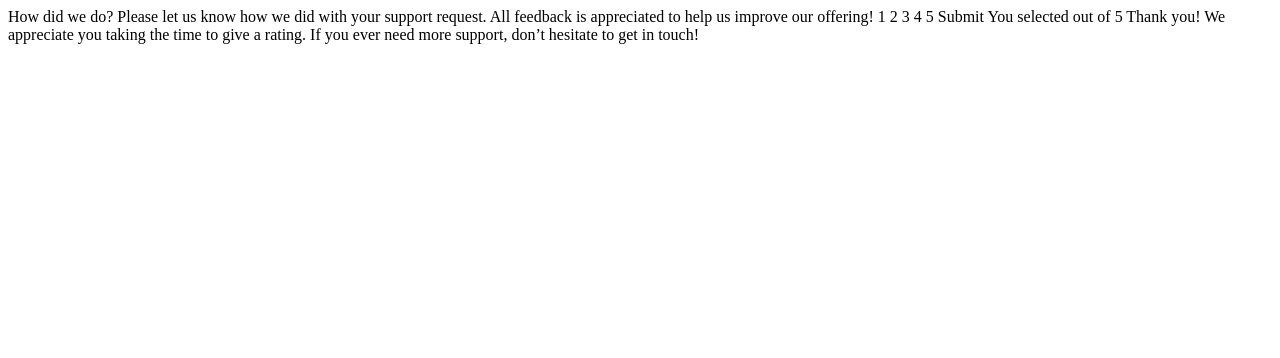
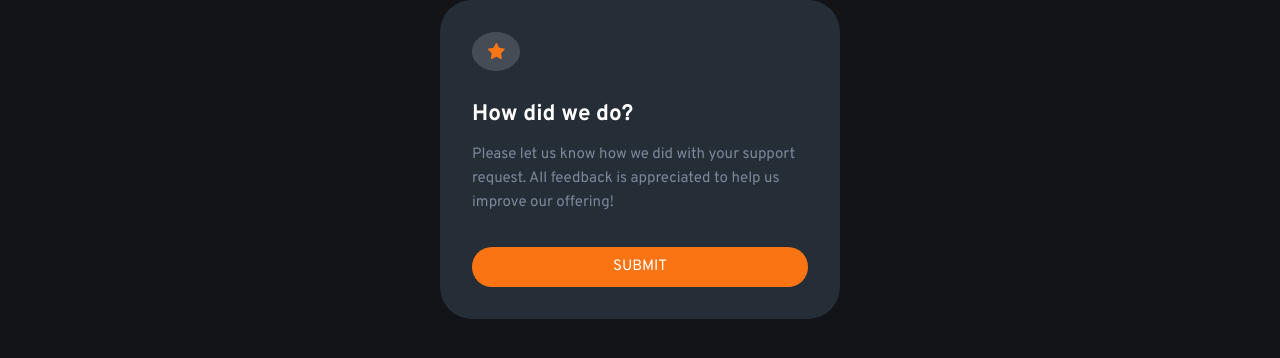
Before and after one commit to ramyilcodes/fem-interactive-rating-component, a plain HTML site: page index.html in a window 1280 px wide. Drawn offline with Linux system fonts and the light colour scheme.

Commit message:
added styles

```diff
--- a/index.html
+++ b/index.html
@@ -6,32 +6,54 @@
 
   <link rel="icon" type="image/png" sizes="32x32" href="./images/favicon-32x32.png">
 
+  <link rel="preconnect" href="https://fonts.googleapis.com">
+  <link rel="preconnect" href="https://fonts.gstatic.com" crossorigin>
+  <link href="https://fonts.googleapis.com/css2?family=Overpass:ital,wght@0,100..900;1,100..900&display=swap"
+    rel="stylesheet">
+
+  <link rel="stylesheet" href="style.css">
+
   <title>Ramnan Ramyil | Interactive rating component</title>
 
 </head>
 <body>
 
   <!-- Rating state start -->
+  <section class="rating">
+    <form action="#">
+      <span class="img-container">
+        <img src="images/icon-star.svg" class="star" alt="">
+      </span>
+      <h1>How did we do?</h1>
 
-  How did we do?
+      <p class="text">Please let us know how we did with your support request. All feedback is appreciated to help us improve our offering!</p>
 
-  Please let us know how we did with your support request. All feedback is appreciated
-  to help us improve our offering!
+      <div class="radio-container">
+        <input type="radio" name="rating" id="rating1" value="1">
+        <input type="radio" name="rating" id="rating2" value="2">
+        <input type="radio" name="rating" id="rating3" value="3">
+        <input type="radio" name="rating" id="rating4" value="4">
+        <input type="radio" name="rating" id="rating5" value="5">
+      </div>
 
-  1 2 3 4 5
-
-  Submit
+      <button>Submit</button>
+    </form>
+  </section>
 
   <!-- Rating state end -->
 
   <!-- Thank you state start -->
+  <!-- <section class="thank-you">
 
-  You selected <!-- Add rating here --> out of 5
+    <img src="images/illustration-thank-you.svg" alt="">
+    <span>You selected <span></span> out of 5</span>
 
-  Thank you!
+    <h2>Thank you!</h2>
 
-  We appreciate you taking the time to give a rating. If you ever need more support,
-  don’t hesitate to get in touch!
+    <p>We appreciate you taking the time to give a rating. If you ever need more support,
+    don’t hesitate to get in touch!</p>
+
+  </section> -->
 
   <!-- Thank you state end -->
 
--- /dev/null
+++ b/style.css
@@ -0,0 +1,75 @@
+/* Reset */
+*{
+    margin: 0;
+    padding: 0;
+    box-sizing: border-box;
+    font-family: "Overpass", sans-serif;
+}
+
+input, button, a{
+    font: inherit;
+    color: inherit;
+}
+
+/* general */
+body{
+    display: grid;
+    place-content: center;
+    background-color: hsl(216, 12%, 8%);
+    color: hsl(216, 12%, 54%);
+    font-size: 15px;
+}
+
+.rating{
+    background-color: hsl(213, 19%, 18%);
+    display: grid;
+    place-content: center;
+    padding: 2rem;
+    border-radius: 2rem;
+    line-height: 1.5rem;
+    width:25rem;
+}
+
+.img-container{
+    background-color: hsla(0, 0%, 100%, 0.148);
+    border-radius: 50%;
+    width: 3rem;
+    padding:0.71rem;
+    margin-bottom:2rem;
+    display: flex;
+    justify-content: center;
+    align-items: center;
+}
+
+h1,h2{
+    color: white;
+    font-weight: 700;
+    margin-bottom: 1rem;
+}
+
+.text, .radio-container{
+    margin-bottom: 1rem;
+}
+
+.radio-container{
+    width: 100%;
+    display: flex;
+    justify-content: space-between;
+}
+input[type=radio]{
+    appearance: none;
+    width: 2.5rem;
+    border: none;
+    background-color: (0, 0%, 100%, 0.148);
+}
+
+button{
+    width: 100%;
+    background-color: hsl(25, 97%, 53%);
+    border: none;
+    border-radius: 1.5rem;
+    color: white;
+    padding: 0.5rem 5rem;
+    text-transform: uppercase;
+    cursor: pointer;
+}
```
